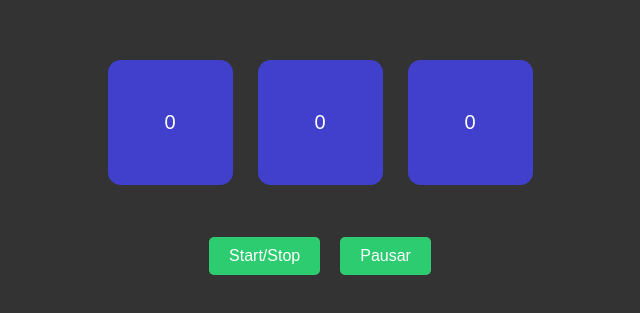
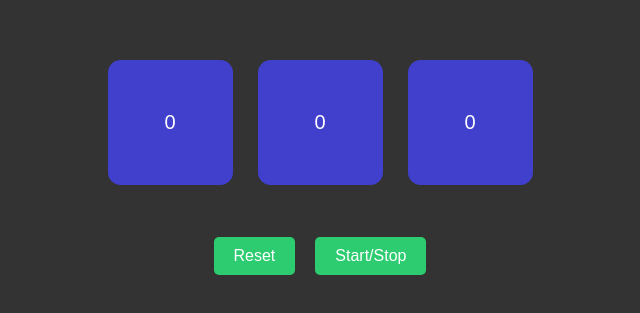
Before and after one commit to Dum2601/Counter, a plain HTML site: page index.html in a window 1280 px wide. Shown: the part 239-552 px from the top of the page, without its empty margins (320-960 px from the left). Drawn offline with Linux system fonts and the light colour scheme.

Commit message:
Update index.html

```diff
--- a/index.html
+++ b/index.html
@@ -21,8 +21,8 @@
 
             <div class="buttons">
 
-                <button id="resetBtn">Start/Stop</button>
-                <button id="pauseBtn">Pausar</button>
+                <button id="resetBtn">Reset</button>
+                <button id="pauseBtn">Start/Stop</button>
 
             </div>
 
```
